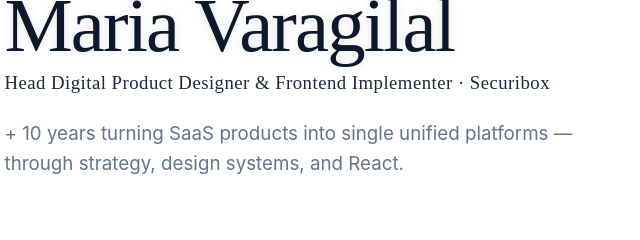
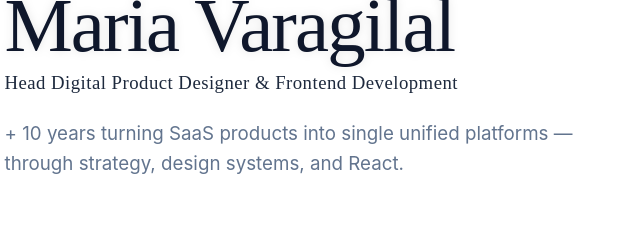
Before and after one commit to mariavaragilal/mariavaragilal.github.io, a Gatsby site: page / in a window 1280 px wide. Shown: the part 161-401 px from the top of the page, 48-688 px from the left. Built offline with nearby package versions, Linux system fonts and the light colour scheme; Gatsby itself is replaced by a stand-in of ours.

Commit message:
Update job title on index page for clarity and consistency in messaging.

```diff
--- a/src/pages/index.js
+++ b/src/pages/index.js
@@ -31,7 +31,7 @@ const IndexPage = () => {
 								</LazyTerminalTypeEffect>
 								<p
 									className='text-xl font-[Rubik] tracking-wide text-slate-800 dark:text-slate-300'>
-									Head Digital Product Designer & Frontend Implementer · Securibox
+									Head Digital Product Designer & Frontend Development
 								</p>
 								<p className='max-w-2xl text-xl leading-relaxed text-slate-500 dark:text-slate-400'>
 									+ 10 years turning SaaS products into single unified platforms — through strategy, design systems, and React.
```
